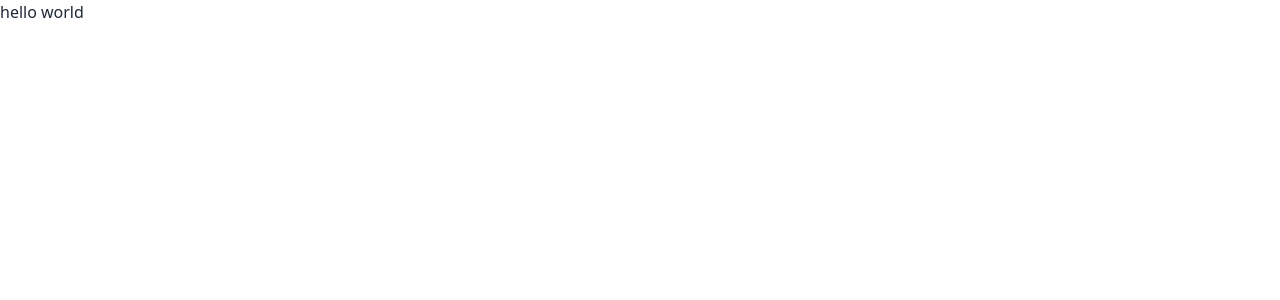
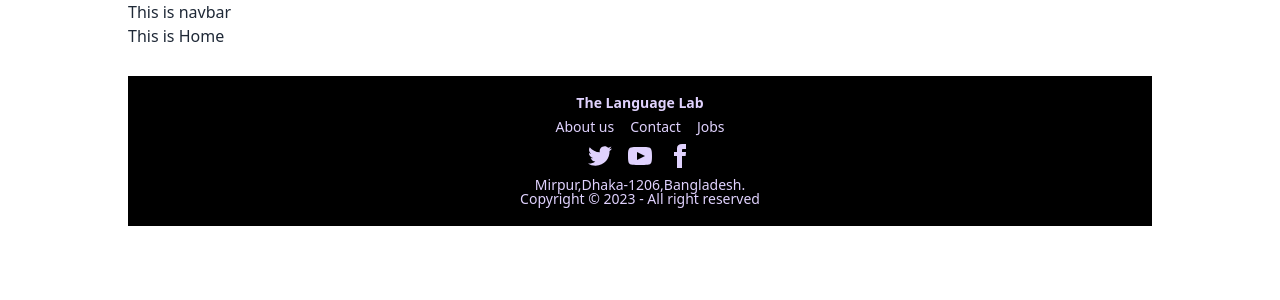
Before and after one commit to LeviathanS11/The-Language-Lab-Client, a React (Vite) app: page / in a window 1280 px wide. Shown: the top 300 px of the page. Built offline with nearby package versions, Linux system fonts and the light colour scheme.

Commit message:
footer done

```diff
--- /dev/null
+++ b/src/Layout/Main.jsx
@@ -0,0 +1,16 @@
+import React from 'react';
+import { Outlet } from 'react-router-dom';
+import Navbar from '../pages/shared/navbar/Navbar';
+import Footer from '../pages/shared/Footer/Footer';
+
+const Main = () => {
+    return (
+        <div>
+            <Navbar></Navbar>
+            <Outlet></Outlet>
+            <Footer></Footer>
+        </div>
+    );
+};
+
+export default Main;
--- a/src/main.jsx
+++ b/src/main.jsx
@@ -8,6 +8,8 @@
 
 ReactDOM.createRoot(document.getElementById('root')).render(
   <React.StrictMode>
-    <RouterProvider router={router}/>
+    <div className='max-w-screen-lg mx-auto'>
+      <RouterProvider router={router} />
+    </div>
   </React.StrictMode>,
 )
--- /dev/null
+++ b/src/pages/Home/Home/Home.jsx
@@ -0,0 +1,11 @@
+import React from 'react';
+
+const Home = () => {
+    return (
+        <div>
+            <h1>This is Home</h1>
+        </div>
+    );
+};
+
+export default Home;
--- /dev/null
+++ b/src/pages/shared/Footer/Footer.jsx
@@ -0,0 +1,27 @@
+import React from 'react';
+
+const Footer = () => {
+    return (
+        <footer className="footer footer-center bg-black text-primary-content leading-none gap-y-2.5 p-5 mt-7">
+            <div>
+                <p className="font-bold">
+                The Language Lab
+                </p>
+            </div>
+            <div className="grid grid-flow-col gap-4">
+                <a className="link link-hover">About us</a>
+                <a className="link link-hover">Contact</a>
+                <a className="link link-hover">Jobs</a>
+            </div>
+            <div className="grid-flow-col gap-4 md:place-self-center ">
+                <a><svg xmlns="http://www.w3.org/2000/svg" width="24" height="24" viewBox="0 0 24 24" className="fill-current"><path d="M24 4.557c-.883.392-1.832.656-2.828.775 1.017-.609 1.798-1.574 2.165-2.724-.951.564-2.005.974-3.127 1.195-.897-.957-2.178-1.555-3.594-1.555-3.179 0-5.515 2.966-4.797 6.045-4.091-.205-7.719-2.165-10.148-5.144-1.29 2.213-.669 5.108 1.523 6.574-.806-.026-1.566-.247-2.229-.616-.054 2.281 1.581 4.415 3.949 4.89-.693.188-1.452.232-2.224.084.626 1.956 2.444 3.379 4.6 3.419-2.07 1.623-4.678 2.348-7.29 2.04 2.179 1.397 4.768 2.212 7.548 2.212 9.142 0 14.307-7.721 13.995-14.646.962-.695 1.797-1.562 2.457-2.549z"></path></svg>
+                </a>
+                <a><svg xmlns="http://www.w3.org/2000/svg" width="24" height="24" viewBox="0 0 24 24" className="fill-current"><path d="M19.615 3.184c-3.604-.246-11.631-.245-15.23 0-3.897.266-4.356 2.62-4.385 8.816.029 6.185.484 8.549 4.385 8.816 3.6.245 11.626.246 15.23 0 3.897-.266 4.356-2.62 4.385-8.816-.029-6.185-.484-8.549-4.385-8.816zm-10.615 12.816v-8l8 3.993-8 4.007z"></path></svg></a>
+                <a><svg xmlns="http://www.w3.org/2000/svg" width="24" height="24" viewBox="0 0 24 24" className="fill-current"><path d="M9 8h-3v4h3v12h5v-12h3.642l.358-4h-4v-1.667c0-.955.192-1.333 1.115-1.333h2.885v-5h-3.808c-3.596 0-5.192 1.583-5.192 4.615v3.385z"></path></svg></a>
+            </div>
+            <p>Mirpur,Dhaka-1206,Bangladesh.<br /> Copyright © 2023 - All right reserved</p>
+        </footer>
+    );
+};
+
+export default Footer;
--- a/src/pages/shared/navbar/Navbar.jsx
+++ b/src/pages/shared/navbar/Navbar.jsx
@@ -4,7 +4,7 @@
 
     return (
         <div>
-
+            <h1>This is navbar</h1>
         </div>
     );
 };
```
Also changed, not shown: src/Routes/Routes.jsx (+9 -1 lines).
